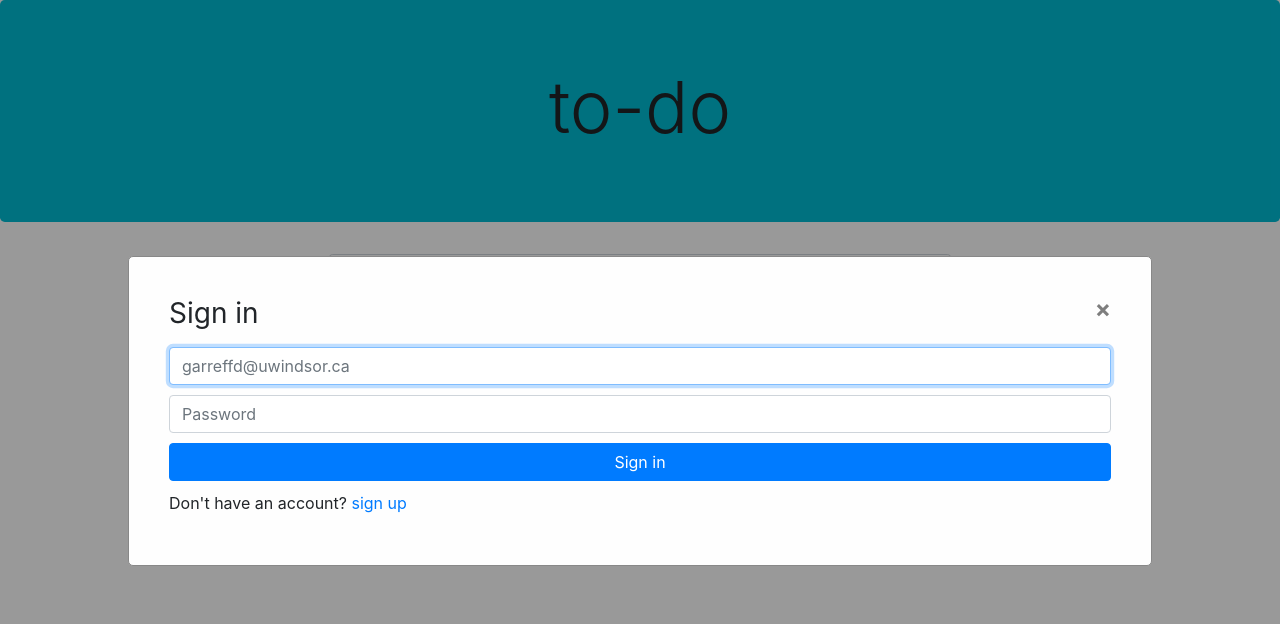
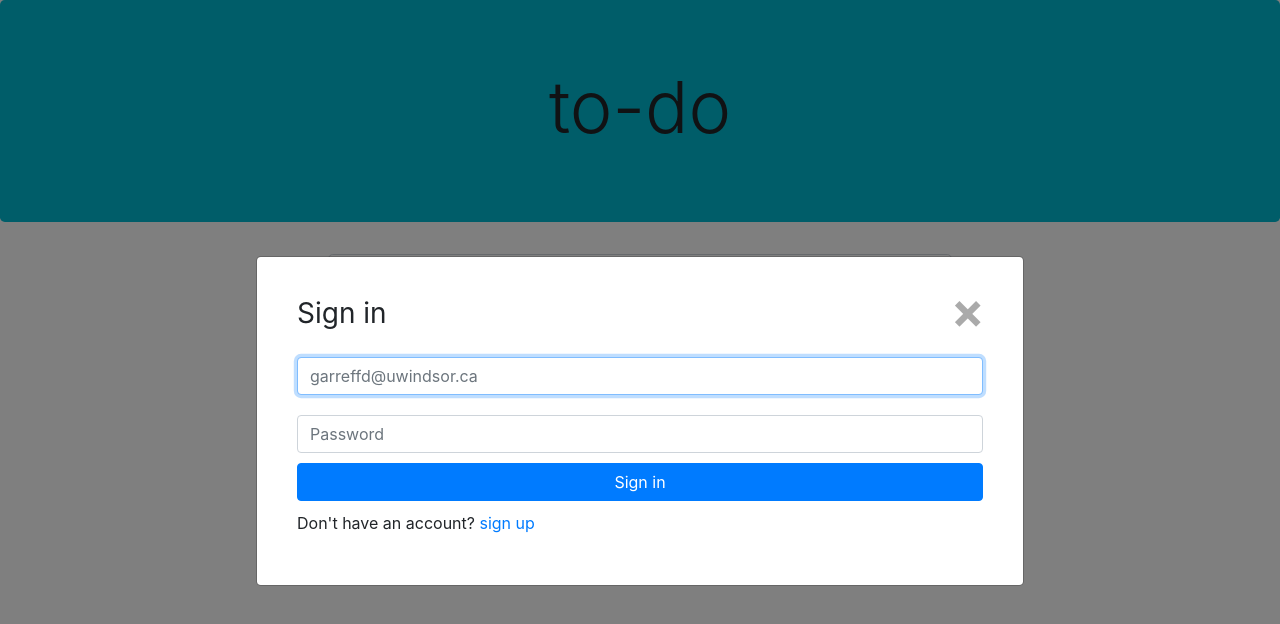
Before and after one commit to domgarr/TodoApi, a React (Create React App) app in the folder client/: page / in a window 1280 px wide. Shown: the top 624 px of the page. Built offline with nearby package versions, Linux system fonts and the light colour scheme; no server answers.

Commit message:
feat: add Modal component

```diff
--- a/client/src/components/Login/Login.css
+++ b/client/src/components/Login/Login.css
@@ -1,32 +1,4 @@
-
-.login-modal {
-    position: fixed;
-    z-index: 1;
-    padding-top: 20%;
-    top:0;
-    left:0;
-    width: 100%;
-    height: 100%;
-    background-color: rgba(0,0,0,0.4);
-}
-
-.login-modal-content {
-    background-color: #fefefe;
-    margin: auto;
-    padding: 40px;
-    border: 1px solid #888888;
-    border-radius: 5px;
-    width: 80%;
-}
-
-.input-margin {
+.margin-10 {
     margin-top: 10px;
     margin-bottom: 10px;
 }
-
-.close {
-    color: #aaaaaa;
-    float:right;
-    font-size: 30px;
-    font-weight: bold;
-}
--- a/client/src/components/Login/Login.js
+++ b/client/src/components/Login/Login.js
@@ -1,23 +1,19 @@
 import React from 'react';
+import Modal from '../../containers/Modal/Modal';
 import './Login.css';
 
 const login = (props) => {
     var loginModal;
 
-    if(props.isLogginIn){
          loginModal = (
-            <div id="login-modal-backdrop" className="login-modal" onClick={props.unfocusModal}>
-            <div id="login-modal-content" className = "login-modal-content" >
-                <span id="login-modal-exit" className="close">&times;</span>
+            <Modal isFocused={ props.isFocused}>
                 <h1 className="h3 mb-3 font-weight-normal">Sign in</h1>
-                <input type="email" id='inputEmail' className="form-control input-margin" placeholder="garreffd@uwindsor.ca" required autoFocus />
-                <input type="password" id="inputPassword" className="form-control input-margin" placeholder="Password" required />
+                <input type="email" id='inputEmail' className="form-control margin-10" placeholder="garreffd@uwindsor.ca" required autoFocus />
+                <input type="password" id="inputPassword" className="form-control margin-10" placeholder="Password" required />
                 <button className="btn btn-block  btn-primary " type="submit">Sign in</button>
-                <p className="input-margin"> Don't have an account? <a href="" > sign up </a> </p>
-            </div>
-        </div>
+                <p className="margin-10"> Don't have an account? <a href="" > sign up </a> </p>
+            </Modal>
         );
-    }
 
     return (
         <div>
--- a/client/src/containers/App.js
+++ b/client/src/containers/App.js
@@ -7,6 +7,7 @@ import Insert from '../components/Todos/Todo/Insert';
 import Todos from '../components/Todos/Todos';
 import Header from '../components/Header/Header';
 import Login from '../components/Login/Login';
+import Modal from './Modal/Modal';
 
 
 class App extends Component {
@@ -15,13 +16,15 @@ class App extends Component {
 
     //https://reactjs.org/docs/refs-and-the-dom.html
     //Provides a way to acces React elements created in render method.
+    this.loginHandler = this.loginHandler.bind(this) // << important line
+
   }
 
   state = {
     todos : [],
     authenticated: false,
     user: {},
-    showModal : true
+    isLoggingIn : true
   }
 
 
@@ -122,31 +125,18 @@ class App extends Component {
   }
 
   loginHandler = () => {
-    console.log("hello");
-    this.setState({showModal: true});
 
-    document.addEventListener('mousedown', this.handleClickOutsideModal);
-  }
-
-   handleClickOutsideModal(event) {
+    this.setState((prevState, props) => {
+      return {
+        isLoggingIn: true
+      };
+    });
 
   }
 
-  unfocusModal = (event) =>{
-    const id = event.target.id;
-    switch(id){
-      case 'login-modal-backdrop': this.setState({showModal: false});
-        return;
-      case 'login-modal-exit': this.setState({showModal: false});
-        return;
-      default:
-        return;
-    }
-  }
 
   render() {
     let todos = null;
-    console.log(this.state.user);
 
   //Conditionally render when User us authorized.
   const isLoggedIn = this.state.authenticated ? <p className="text-center"> Welcome {this.state.user.email} <a href="#"> Log out </a> </p> : <p className="text-center"> <a href="#" onClick={this.loginHandler}> Log in </a> to save your todos! </p>;
@@ -160,10 +150,9 @@ class App extends Component {
       );
 
 
-
     return (
       <div>
-        <Login isLogginIn = {this.state.showModal} unfocusModal={this.unfocusModal}/>
+        <Login isFocused = {this.state.isLoggingIn}/>
         <Header />
         <Insert handler={this.insertTodoHandler } />
         {isLoggedIn}
--- /dev/null
+++ b/client/src/containers/Modal/Modal.css
@@ -0,0 +1,31 @@
+
+.modal-backdrop {
+    position: fixed;
+    z-index: 1;
+    padding-top: 20%;
+    padding-left: 20%;
+    padding-right: 20%;
+    top:0;
+    left:0;
+    width: 100%;
+    height: 100%;
+    background-color: rgba(0,0,0,0.5) !important;
+}
+
+.modal-content {
+    background-color: #fefefe;
+    margin: auto;
+    padding: 40px;
+    border: 1px solid #888888;
+    border-radius: 5px;
+    width: 60%;
+}
+
+.modal-exit {
+    position: absolute;
+    color: #aaaaaa;
+    top: 5%;
+    right: 5%;
+    font-size: 50px;
+    font-weight: bold;
+}
--- /dev/null
+++ b/client/src/containers/Modal/Modal.js
@@ -0,0 +1,51 @@
+import React, {Component} from 'react';
+import './Modal.css';
+
+class Modal extends Component {
+    constructor(props){
+        super(props);
+        this.state = { isFocused: props.isFocused };
+    }
+
+    componentWillReceiveProps(nextProps){
+        this.setState({isFocused: nextProps.isFocused});
+    }
+
+    unfocusModal = (event) =>{
+
+        const id = event.target.id;
+
+        console.log(id);
+        switch(id){
+        case 'modal-backdrop': this.setState({isFocused: false});
+            return;
+        case 'modal-exit': this.setState({isFocused: false});
+            return;
+        default:
+            return;
+        }
+    }
+
+    render() {
+        let modal;
+
+        if(this.state.isFocused){
+            modal = (
+            <div id="modal-backdrop" className="modal-backdrop" onClick={this.unfocusModal}>
+                <div id="modal-content" className = "modal-content" >
+                    <div id="modal-exit" className="modal-exit">&times;</div>
+                    {this.props.children}
+                </div>
+            </div>
+            );
+        }
+
+        return (
+            <div>
+                {modal}
+            </div>
+        );
+    }
+}
+
+export default Modal;
```
Also changed, not shown: client/src/components/Todos/Todo/New Text Document.txt (deleted).
